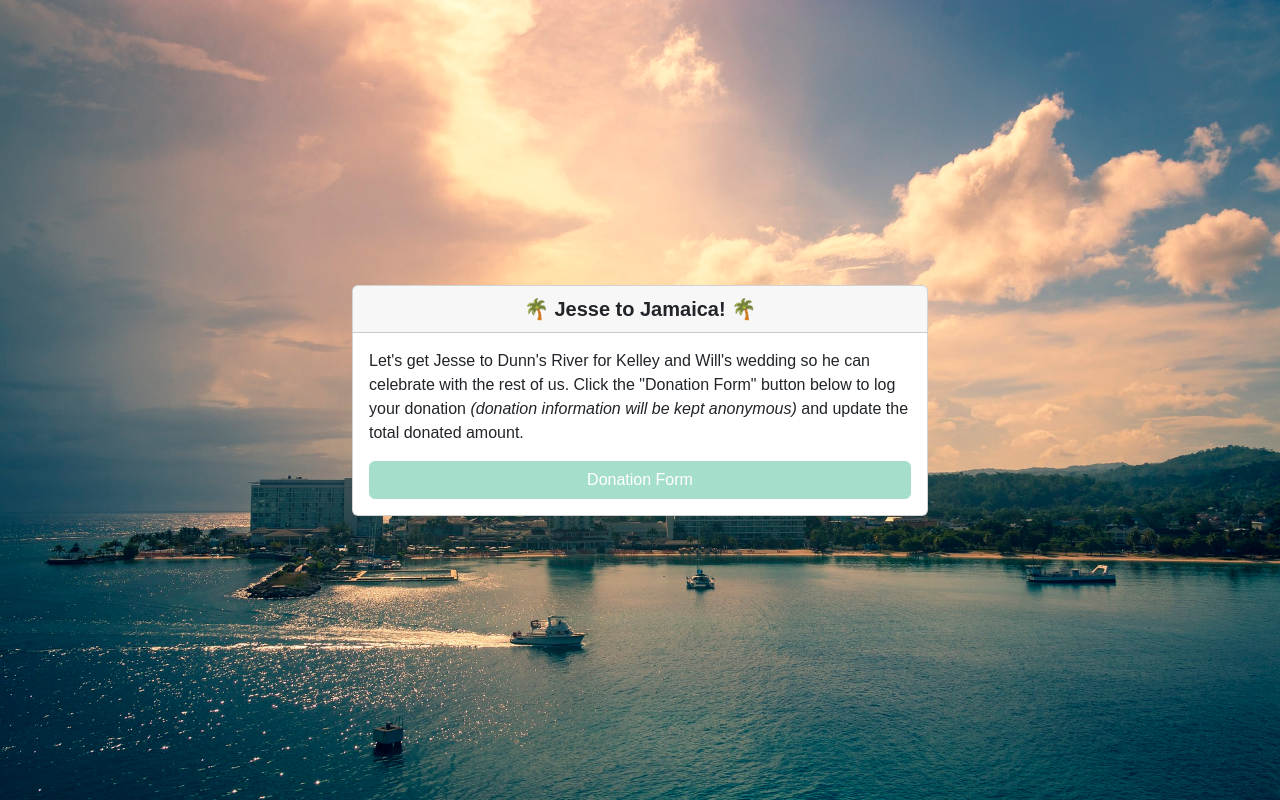
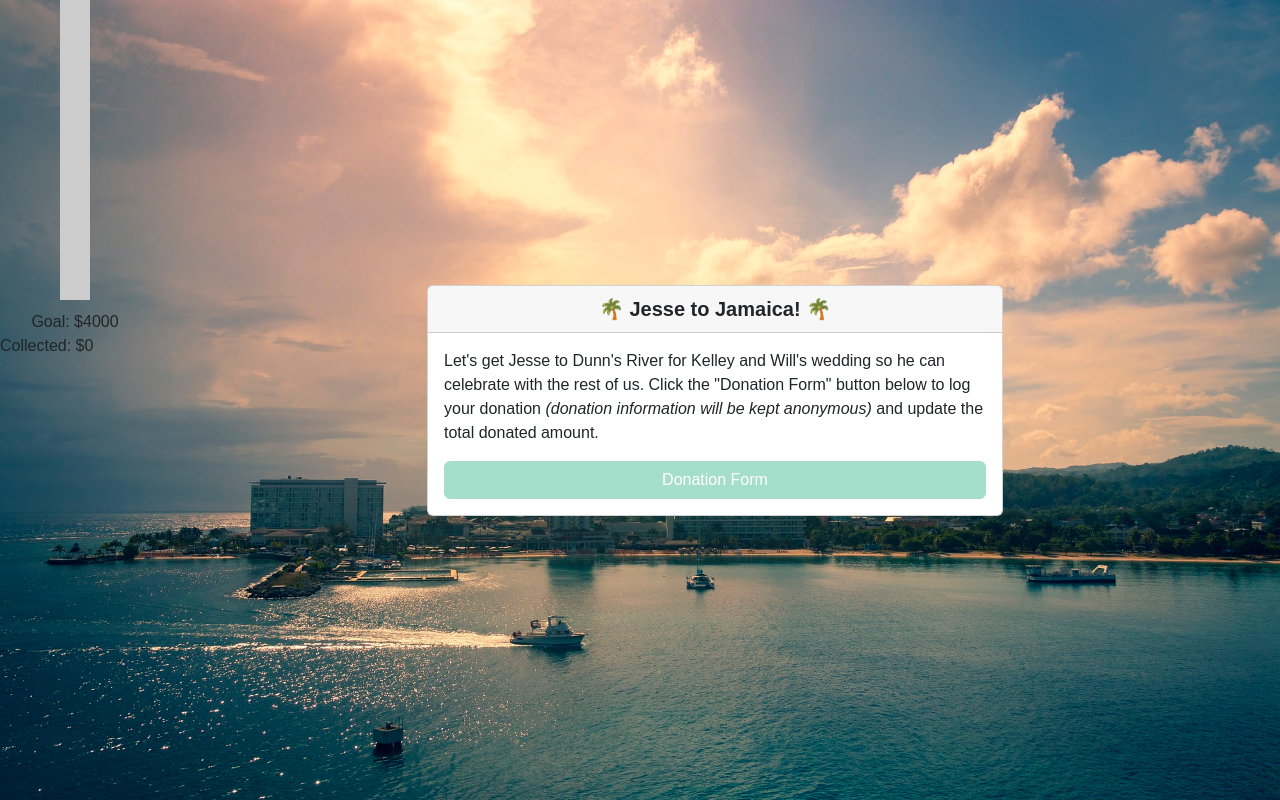
Before and after one commit to shannonkprice00/gift-goal-tracker, a React (Create React App) app in the folder client/: page / in a window 1280 px wide. Built offline with nearby package versions, Linux system fonts and the light colour scheme; no server answers.

Commit message:
added goal bar

```diff
--- /dev/null
+++ b/client/src/components/Thermometer/index.js
@@ -0,0 +1,48 @@
+import React, { useEffect, useState } from 'react';
+import { QUERY_DONATIONS } from '../../utils/queries';
+import { useQuery } from '@apollo/client';
+
+function Thermometer({goalAmount}) {
+  const [mercuryHeight, setMercuryHeight] = useState(0);
+  const [collectedAmount, setCollectedAmount] = useState(0);
+  const MAX_HEIGHT = '800px';
+  const { loading, data } = useQuery(QUERY_DONATIONS);
+
+
+  useEffect(() => {
+    // Calculate the percentage of collectedAmount relative to goalAmount
+    const percentage = (collectedAmount / goalAmount) * 100;
+
+    // Calculate the height of the "mercury" element based on the percentage
+    const newMercuryHeight = (percentage / 100) * MAX_HEIGHT; // Adjust as needed
+
+    // Update the "mercury" height in the component's state
+    setMercuryHeight(newMercuryHeight);
+  }, [collectedAmount, goalAmount]);
+
+  useEffect(() => {
+    // Check if data has loaded and is not in the loading state
+    if (!loading && data && data.donations) {
+      // Calculate the sum of donation amounts
+      const totalDonationAmount = data.donations.reduce(
+        (accumulator, donation) => accumulator + donation.amount,
+        0
+      );
+
+      // Set the collectedAmount state with the calculated sum
+      setCollectedAmount(totalDonationAmount);
+    }
+  }, [loading, data]);
+
+  return (
+    <div className="thermometer-container">
+      <div className="thermometer">
+        <div className="mercury" style={{ height: `${mercuryHeight}px` }}></div>
+      </div>
+      <div className="goal">Goal: ${goalAmount}</div>
+      <div className="collected">Collected: ${collectedAmount}</div>
+    </div>
+  );
+}
+
+export default Thermometer;
--- a/client/src/pages/DonateForm/index.js
+++ b/client/src/pages/DonateForm/index.js
@@ -13,19 +13,19 @@ const DonateForm = () => {
            Please fill out the information below and click the "Log Donation" button below to update Jesse's total donated funds.
           </p>
           <div id="firstName" class="input-group mb-3">
-            <span class="input-group-text" id="inputGroup-sizing-default">
+            <span className="input-group-text" id="inputGroup-sizing-default">
               First Name
             </span>
             <input type="text" class="form-control" aria-label="Sizing example input" aria-describedby="inputGroup-sizing-default"/>
           </div>
           <div id="lastName" class="input-group mb-3">
-            <span class="input-group-text" id="inputGroup-sizing-default">
+            <span className="input-group-text" id="inputGroup-sizing-default">
               Last Name
             </span>
             <input type="text" class="form-control" aria-label="Sizing example input" aria-describedby="inputGroup-sizing-default"/>
           </div>
           <div id="donationAmount" class="input-group mb-3">
-            <span class="input-group-text" id="inputGroup-sizing-default">
+            <span className="input-group-text" id="inputGroup-sizing-default">
               Donation Amount
             </span>
             <input type="text" class="form-control" aria-label="Sizing example input" aria-describedby="inputGroup-sizing-default"/>
--- a/client/src/pages/Home/home.css
+++ b/client/src/pages/Home/home.css
@@ -1,3 +1,28 @@
+.thermometer-container {
+    width: 150px; /* Adjust width as needed */
+    position: relative;
+  }
+
+  .thermometer {
+    background-color: #ccc;
+    width: 30px;
+    height: 300px; /* Adjust height as needed */
+    margin: 0 auto;
+    position: relative;
+  }
+
+  .mercury {
+    background-color: #3498db; /* Color for the "mercury" */
+    height: 0;
+    transition: height 1s ease; /* Add a smooth animation effect */
+  }
+
+  .goal {
+    text-align: center;
+    margin-top: 10px;
+  }
+
+
 .centered-card {
     display: flex;
     justify-content: center;
--- a/client/src/pages/Home/index.js
+++ b/client/src/pages/Home/index.js
@@ -1,11 +1,14 @@
 import React from "react";
 import { Link } from "react-router-dom";
+import Thermometer from "../../components/Thermometer";
 import "./home.css";
-import { ApolloLink } from "@apollo/client";
+
+const goalAmount = 4000;
 
 const Home = () => {
   return (
     <main className="d-flex">
+    <Thermometer goalAmount={goalAmount} />
       <div className="container centered-card">
         <div className="card">
           <div className="card-header" id="welcomeCardTitle">
--- /dev/null
+++ b/client/src/utils/queries.js
@@ -0,0 +1,12 @@
+import { gql } from '@apollo/client';
+
+export const QUERY_DONATIONS = gql `
+query donations{
+    donations {
+        _id
+        amount
+        donor
+        date
+    }
+}
+`
```
Also changed, not shown: client/src/utils/mutations.js (added), 1 other file (tests, documents, lock files or other folders).
